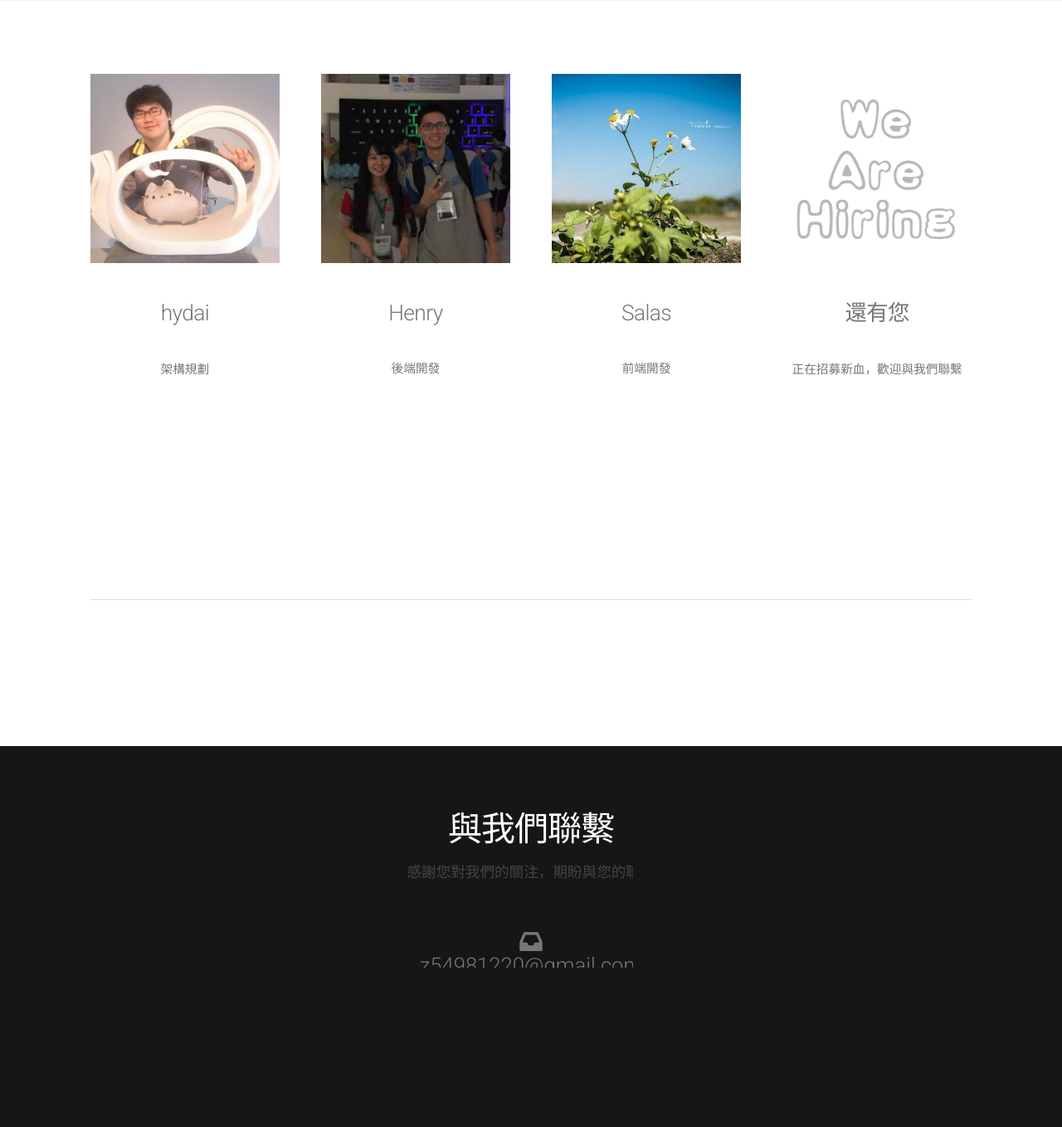
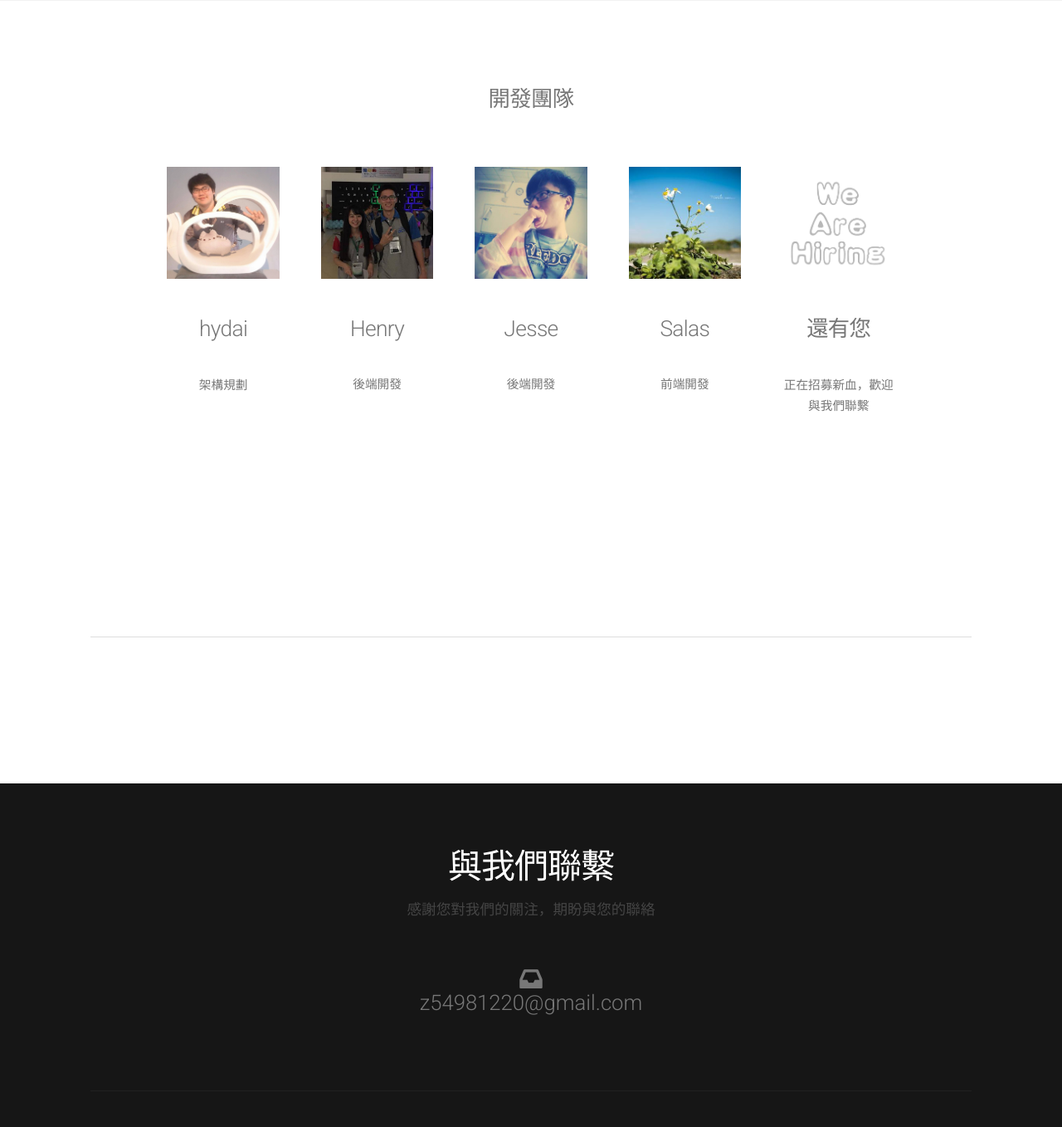
Before and after one commit to henryyang42/NTHU_Course, a Django app: page / in a window 1280 px wide. Shown: the part 867-2225 px from the top of the page at 83% size. Run offline with Django 3.2, Linux system fonts and the light colour scheme; some libraries are stand-ins or nearby versions.

Commit message:
Add jesse info

```diff
--- a/index/templates/index.html
+++ b/index/templates/index.html
@@ -18,35 +18,51 @@
   <!-- Main -->
   <div id="main">
     <div id="content" class="container">
+      <header>
+        <h2>開發團隊</h2>
+      </header>
+      <br>
       <div class="row">
-        <section class="3u">
+        <section class="1u">
+        <br>
+        </section>
+        <section class="2u">
           <a href="https://github.com/hydai" class="image full"><img src="{% static 'images/hydai.jpg' %}" alt=""></a>
           <header>
             <h2>hydai</h2>
           </header>
           <p>架構規劃</p>
         </section>
-        <section class="3u">
+        <section class="2u">
           <a href="https://github.com/henryyang42" class="image full"><img src="{% static 'images/henryyang42.jpg' %}" alt=""></a>
           <header>
             <h2>Henry</h2>
           </header>
           <p>後端開發</p>
         </section>
-        <section class="3u">
+        <section class="2u">
+          <a href="https://github.com/WenYuChen" class="image full"><img src="{% static 'images/jesse.jpg' %}" alt=""></a>
+          <header>
+            <h2>Jesse</h2>
+          </header>
+          <p>後端開發</p>
+        </section>
+        <section class="2u">
           <a href="https://github.com/leVirve" class="image full"><img src="{% static 'images/salas.jpg' %}" alt=""></a>
           <header>
             <h2>Salas</h2>
           </header>
           <p>前端開發</p>
         </section>
-        <section class="3u">
+        <section class="2u">
           <a href="hiring.html" class="image full"><img src="{% static 'images/hiring.png' %}" alt=""></a>
           <header>
             <h2>還有您</h2>
           </header>
           <p>正在招募新血，歡迎與我們聯繫</p>
         </section>
+        <section class="1u">
+        </section>
       </div>
     </div>
   </div>
```
Also changed, not shown: index/static/images/jesse.jpg (added).
